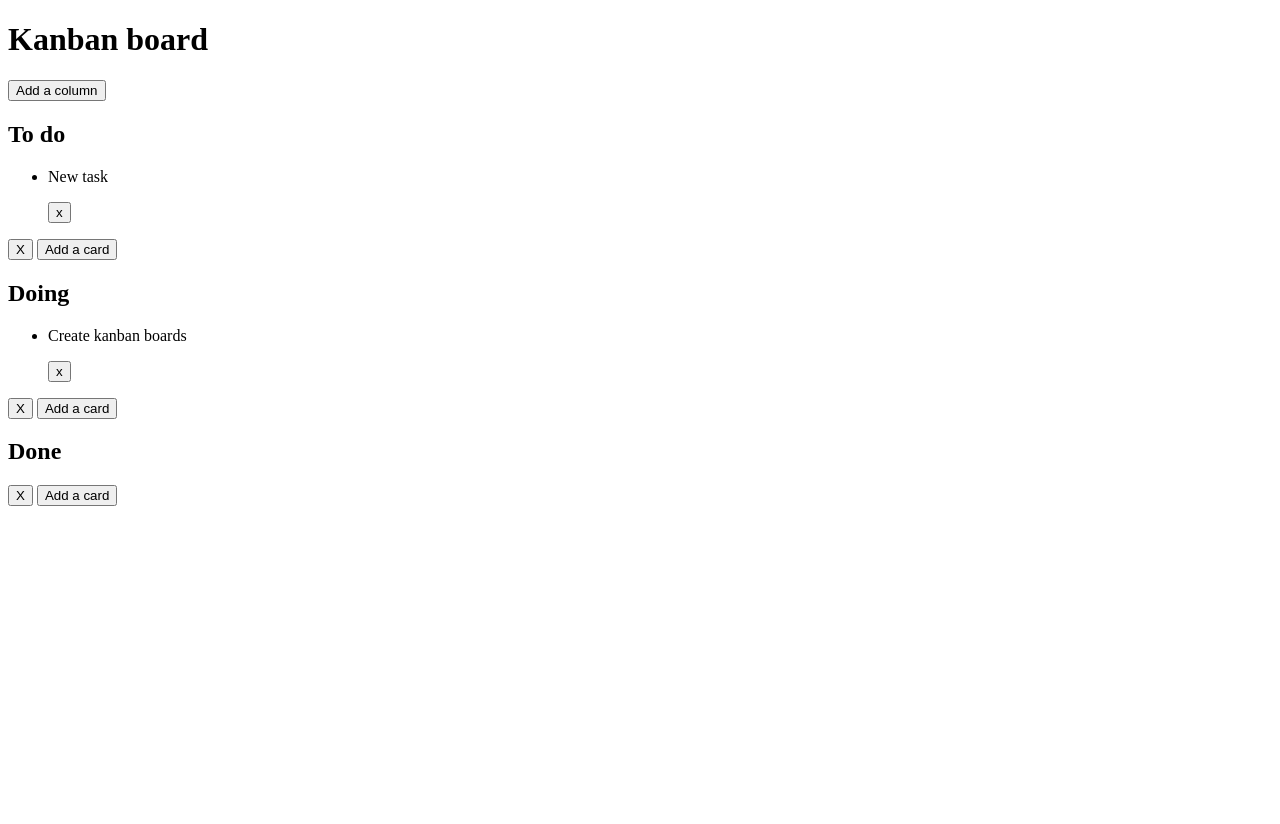
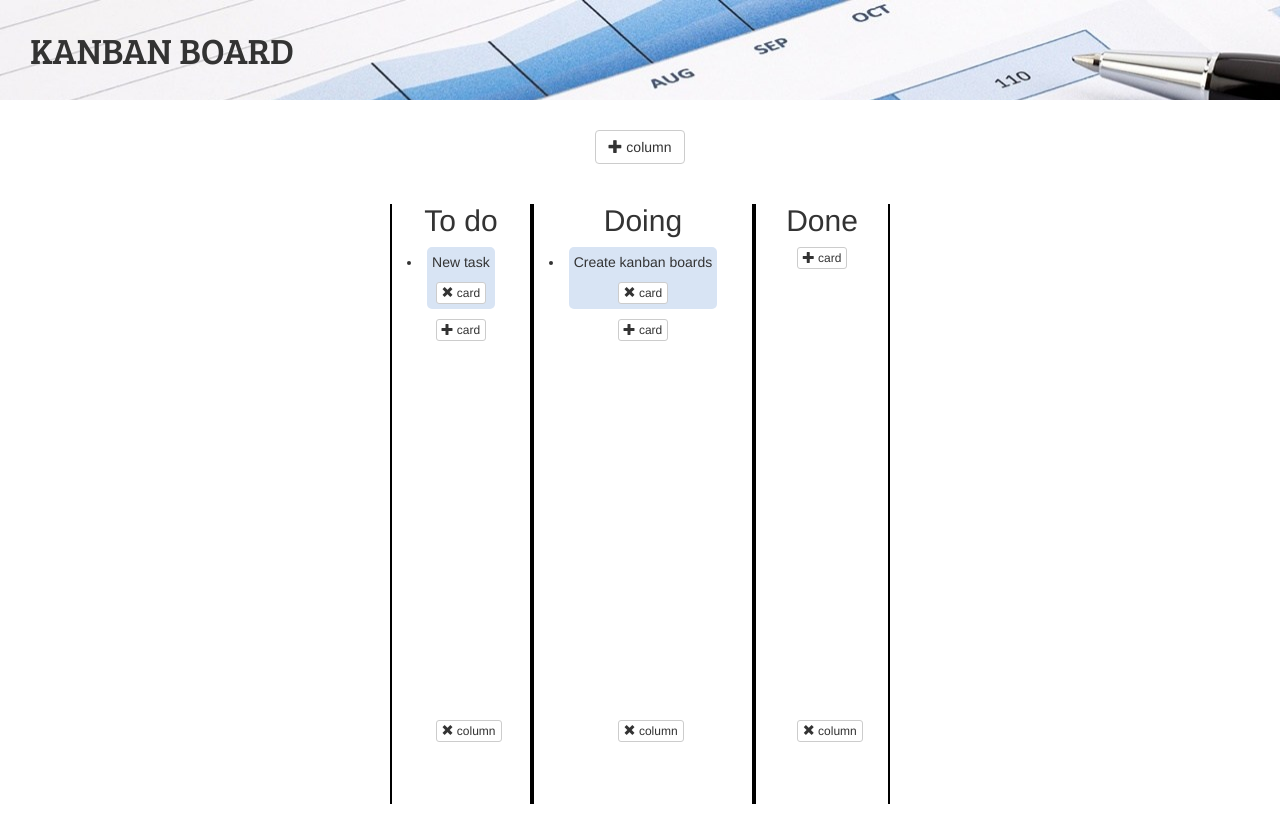
Before and after one commit to Allucard79/Trello, a plain HTML site: page index.html in a window 1280 px wide. Before the commit the page ends 800 px from the top, so only its background shows below. Drawn offline with nearby package versions, Linux system fonts and the light colour scheme; a web font is replaced by a local one.

Commit message:
Add css code

```diff
--- a/index.html
+++ b/index.html
@@ -6,12 +6,12 @@
     <title>Trello</title>
     <meta name="viewport" content="width=device-width, initial-scale=1">
     <link rel="stylesheet" type="text/css" media="screen" href="sass/style.css" />
-    <script src="js/script.js"></script>
+    <link rel="stylesheet" href="https://maxcdn.bootstrapcdn.com/bootstrap/3.3.7/css/bootstrap.min.css" integrity="sha384-BVYiiSIFeK1dGmJRAkycuHAHRg32OmUcww7on3RYdg4Va+PmSTsz/K68vbdEjh4u" crossorigin="anonymous">
 </head>
 <body>
     <div id="board" class="board">
         <h1>Kanban board</h1>
-        <button class="create-column">Add a column</button>
+        <button class="create-column btn btn-default"><span class="glyphicon glyphicon-plus" aria-hidden="true"></span> column</button>
         <div class="column-container"></div>
     </div>
 
@@ -19,20 +19,20 @@
         <div class="column">
             <h2 class="column-title">{{ name }}</h2>
             <ul id={{ id }} class="column-card-list"></ul>
-            <button class="btn-delete">X</button>
-            <button class="add-card">Add a card</button>
+            <button id="deleteColumn" class="btn-delete btn btn-default btn-xs"><span class="glyphicon glyphicon-remove" aria-hidden="true"></span> column</button>
+            <button class="add-card btn btn-default btn-xs"><span class="glyphicon glyphicon-plus" aria-hidden="true"></span> card</button>
         </div>
     </script>
 
     <script id="card-template" type="x-tmpl-mustache">
-        <div class="card">
+        <div class="card"id="card-temp">
         <p class="card-description">{{ description }}</p>
-        <button class="btn-delete">x</button>
+        <button class="btn-delete btn btn-default btn-xs"><span class="glyphicon glyphicon-remove" aria-hidden="true"></span> card</button>
         </div
     </script>
 
     <script src="https://cdnjs.cloudflare.com/ajax/libs/mustache.js/2.3.0/mustache.min.js"></script>
     <script src="https://cdnjs.cloudflare.com/ajax/libs/Sortable/1.6.0/Sortable.min.js"></script>
-    <script src="script.js"></script>
+    <script src="js/script.js"></script>
 </body>
 </html>
--- a/sass/style.scss
+++ b/sass/style.scss
@@ -0,0 +1,57 @@
+@import url('https://fonts.googleapis.com/css?family=Bree+Serif|Encode+Sans+Condensed:400,700&subset=latin-ext');
+
+* {
+    margin: 0;
+    padding: 0;
+    border: 0;
+    box-sizing: border-box;
+}
+
+body {
+    font-family: 'Encode Sans Condensed', sans-serif;
+}
+
+.board {
+    margin: 0 auto;
+    text-align: center;
+    h1 {
+        font-family: 'Bree Serif', serif;
+        margin-top: 0;
+        padding: 30px;
+        text-align: left;
+        text-transform: uppercase;
+        background-image: url('/images/Banner.jpg')
+    }
+}
+
+.column-container {
+    display: flex;
+    justify-content: center;
+    align-content: center;
+    text-align: center;
+    padding: 20px;
+}
+
+.create-column {
+    margin-top: 20px;
+}
+
+.column {
+    width: 100%;
+    border: 2px solid black;
+    border-top: none;
+    border-bottom: none;
+    padding: 0 30px;
+    height: 600px;
+    #deleteColumn {
+        position: absolute;
+        top: 90%;
+    }
+}
+
+.card {
+    background-color: #D8E4F4;
+    border-radius: 5px;
+    padding: 5px;
+    margin: 5px;
+}
```
Also changed, not shown: images/Banner.jpg (added), js/script.js (line endings or trailing spaces), sass/style.css, 1 other file.
